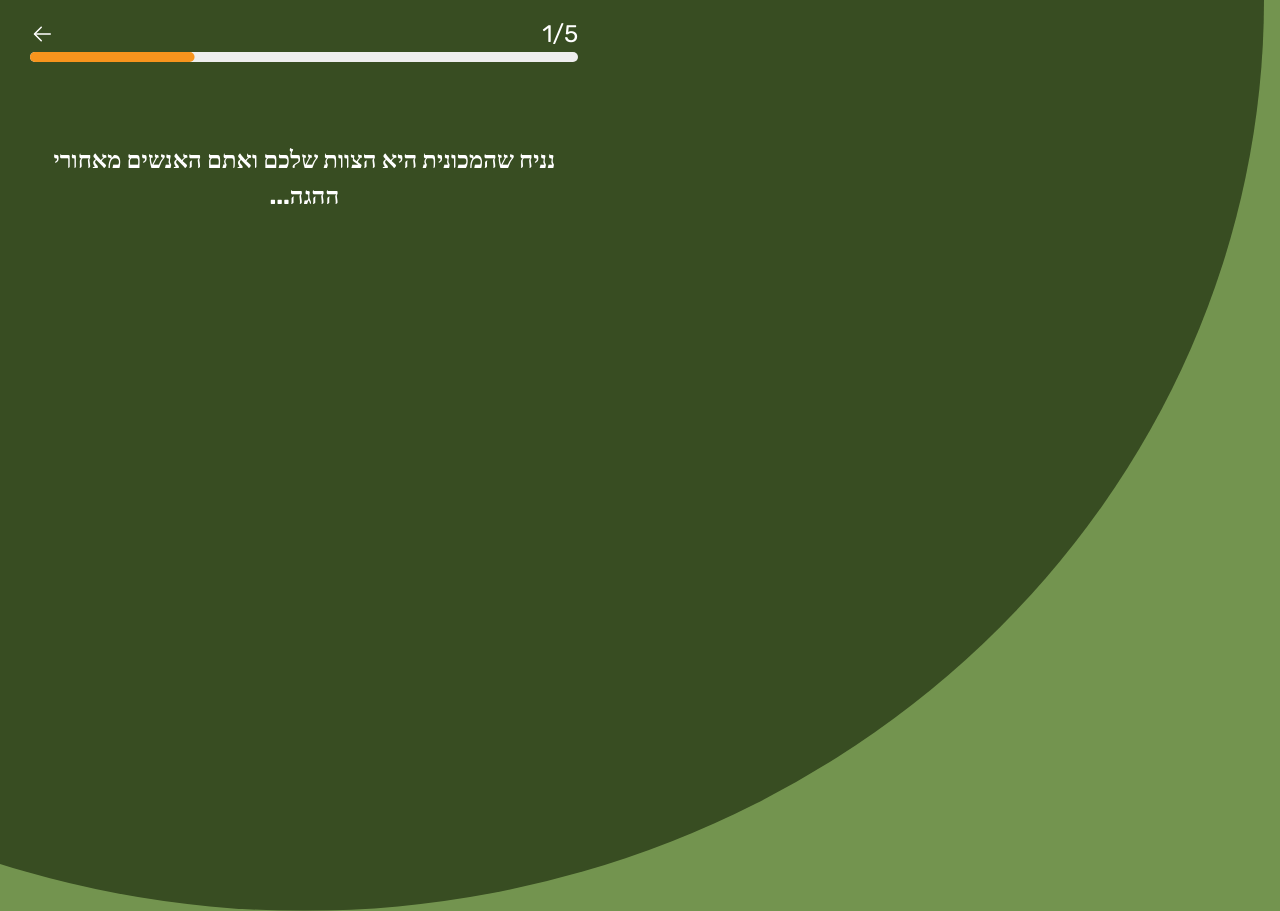
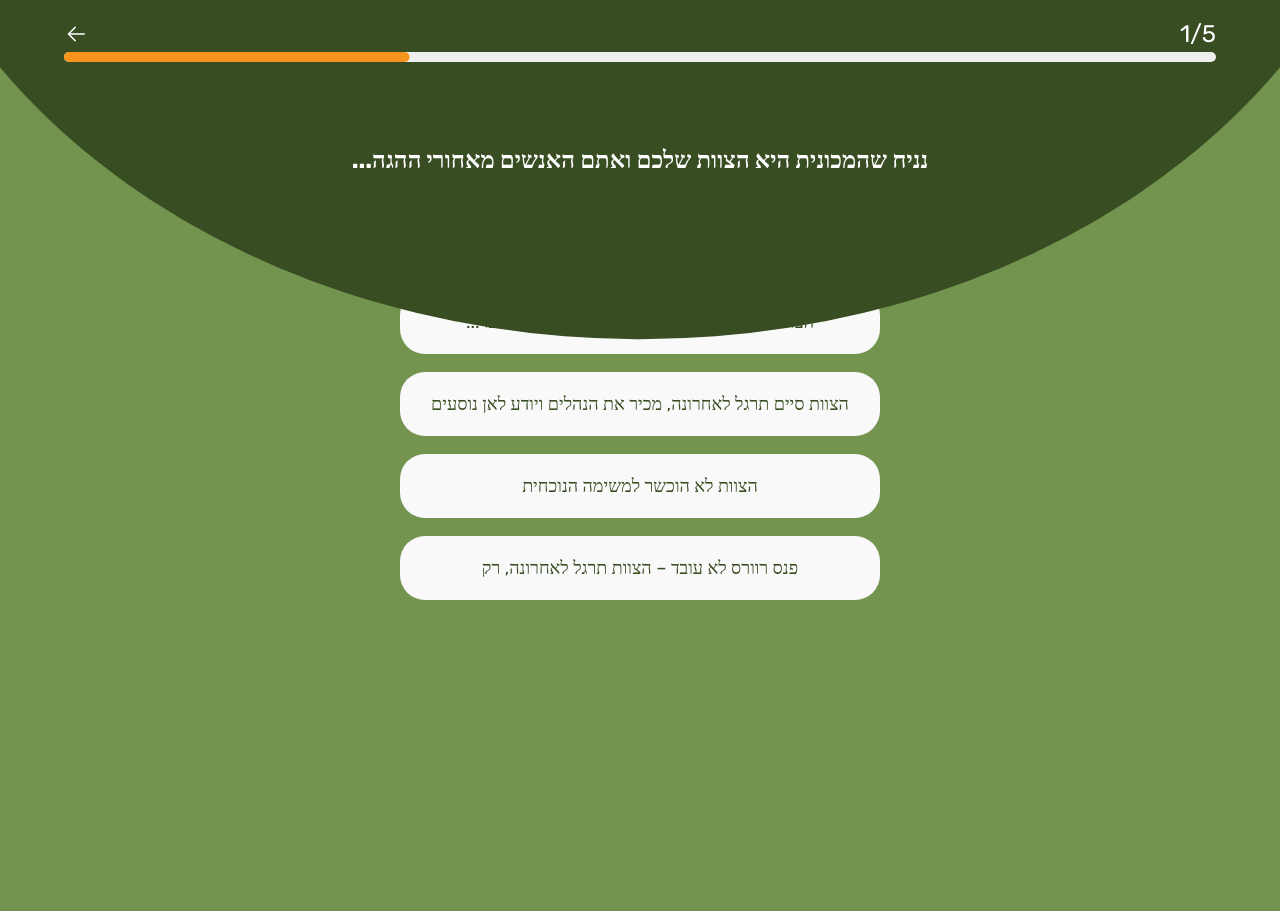
Before and after one commit to NaorOrZion/hosen-irguni, a React (Vite) app: page /quizz in a window 1280 px wide. After the commit the page ends 800 px from the top, so only its background shows below. Built offline with nearby package versions, Linux system fonts and the light colour scheme.

Commit message:
feat: Update AnswerButtons component with new button texts; enhance Quizz2 layout and styling for better user experience

```diff
--- a/src/components/AnswerButtons.jsx
+++ b/src/components/AnswerButtons.jsx
@@ -3,9 +3,14 @@ import * as React from 'react';
 function AnswerButtons() {
   return (
     <div className="answer-buttons">
-      <button className="answer-button">שומעים קצת רעשים  בסיבוב – הצוות תרגל לאחרונה, אבל תכלס יש מה להשתפר...</button>
-      <button className="answer-button">החלפנו גלגלים לא מזמן – הצוות סיים תרגל לאחרונה, מכיר את הנהלים ויודע לאן נוסעים</button>
-      <button className="answer-button">לא יודע אם הרכב ישרוד את העליה לירושלים - הצוות לא הוכשר למשימה הנוכחית</button>
+      <button className="answer-button">הצוות תרגל לאחרונה, אבל תכלס יש מה להשתפר...</button>
+      <button className="answer-button">הצוות סיים תרגל לאחרונה, מכיר את הנהלים ויודע לאן נוסעים</button>
+      <button className="answer-button">הצוות לא הוכשר למשימה הנוכחית</button>
+      <button className="answer-button">פנס רוורס לא עובד – הצוות תרגל לאחרונה, רק</button>
+      <button className="answer-button">פנס רוורס לא עובד – הצוות תרגל לאחרונה, רק</button>
+      <button className="answer-button">פנס רוורס לא עובד – הצוות תרגל לאחרונה, רק</button>
+      <button className="answer-button">פנס רוורס לא עובד – הצוות תרגל לאחרונה, רק</button>
+      <button className="answer-button">פנס רוורס לא עובד – הצוות תרגל לאחרונה, רק</button>
       <button className="answer-button">פנס רוורס לא עובד – הצוות תרגל לאחרונה, רק</button>
     </div>
   );
--- a/src/pages/Quizz2.jsx
+++ b/src/pages/Quizz2.jsx
@@ -9,7 +9,8 @@ export const Quizz2 = () => {
     return (
         <div className="quizz-page">
             <div className="upper-section">
-                <img src={fullCircle} alt="" className="circle" />
+                {/* <img src={fullCircle} alt="" className="circle" /> */}
+                <div className="circle"></div>
                 <div className="content-container">
                     <div>
                         <div className="actions-bar">
@@ -22,7 +23,13 @@ export const Quizz2 = () => {
                 </div>
             </div>
             <div className="answers">
-                <AnswerButtons />
+                <div className="answers-fade" />
+                <div className="answers-scroll">
+                    <AnswerButtons />
+                    <button className="button-hosen" style={{ marginBottom: "3rem" }} onClick={() => navigate("/quizz")}>
+                        להתחלת המבחן
+                    </button>
+                </div>
             </div>
         </div>
     );
--- a/src/style/Home.css
+++ b/src/style/Home.css
@@ -109,9 +109,9 @@
   }
 
   .button-hosen {
-    /* font-size: 24px; */
-    width: 100%;
-    height: 51%;
+    font-size: 24px;
+    /* width: 100%; */
+    /* height: 51%; */
     padding: 20px 40px;
   }
 }
--- a/src/style/Quizz2.css
+++ b/src/style/Quizz2.css
@@ -1,8 +1,10 @@
 .quizz-page {
-    height: 100%;
+    height: 100vh;
     width: 100vw;
     color: white;
-    overflow: auto;
+    display: flex;
+    flex-direction: column;
+    overflow: hidden;
 }
 
 .upper-section {
@@ -10,22 +12,33 @@
     flex-direction: column;
     align-items: center;
     color: white;
-    overflow: hidden;
-    width: fit-content
+    width: 100%;
+    position: sticky;
+    top: 0;
+    z-index: 2;
+    background: transparent;
 }
 
 .circle {
-    width: 150%;
-    position: absolute;
-    transform: translateY(-50%);
+    position: fixed;
+    width: 120vmax;
+    height: 95vmax;
+    background: #384d22;
+    border-radius: 50%;
+    top: 12%;
+    left: 50%;
+    transform: translate(-50%, -80%);
+    z-index: -1;
+    pointer-events: none;
 }
+
 
 .text {
     position: relative;
     font-size: 1.5rem;
     text-align: center;
     font-weight: bold;
-    direction: rtl  ;
+    direction: rtl;
 }
 
 .content-container {
@@ -57,11 +70,56 @@
 }
 
 .answers {
-    margin-top: 6rem;
     display: flex;
     flex-direction: column;
     align-items: center;
-    justify-content: center;
+    justify-content: flex-start;
     width: 90%;
-    margin: auto
+    margin: auto;
+    position: relative;
+    margin-top: 1rem;
+    height: 100%;
+    flex: 1 1 0;
 }
+
+.answers-scroll {
+    width: 100%;
+    display: flex;
+    flex-direction: column;
+    align-items: center;
+    overflow-y: auto;
+    flex: 1 1 0;
+    max-height: calc(100vh - 35vw - 2rem);
+    padding-top: 5rem;
+    gap: 2rem;
+}
+
+.answers-fade {
+    position: absolute;
+    top: 0;
+    left: 0;
+    width: 100%;
+    height: 4rem;
+    pointer-events: none;
+    background: linear-gradient(to bottom, #73944F 60%, rgba(24, 24, 24, 0) 100%);
+    z-index: 0;
+}
+
+.answer-buttons {
+    display: flex;
+    flex-direction: column;
+    gap: 1.125rem;
+    font-size: 1.125rem;
+    direction: rtl;
+}
+
+.answer-button {
+    padding-top: 1.25rem;
+    padding-bottom: 1.25rem;
+    padding-left: 1.875rem;
+    padding-right: 1.875rem;
+    border-radius: 1.563rem;
+
+    color: #384D22;
+    font-weight: normal;
+}
```
